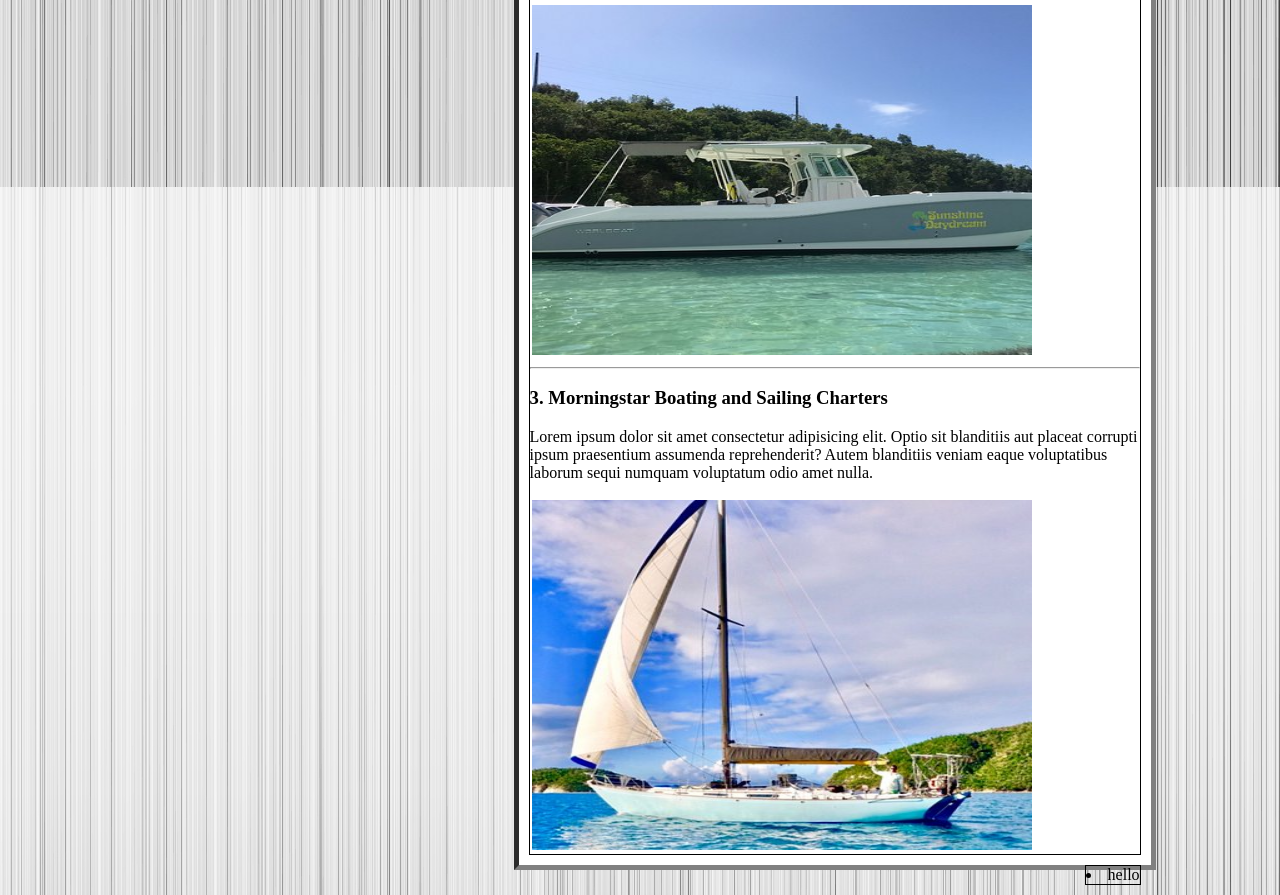
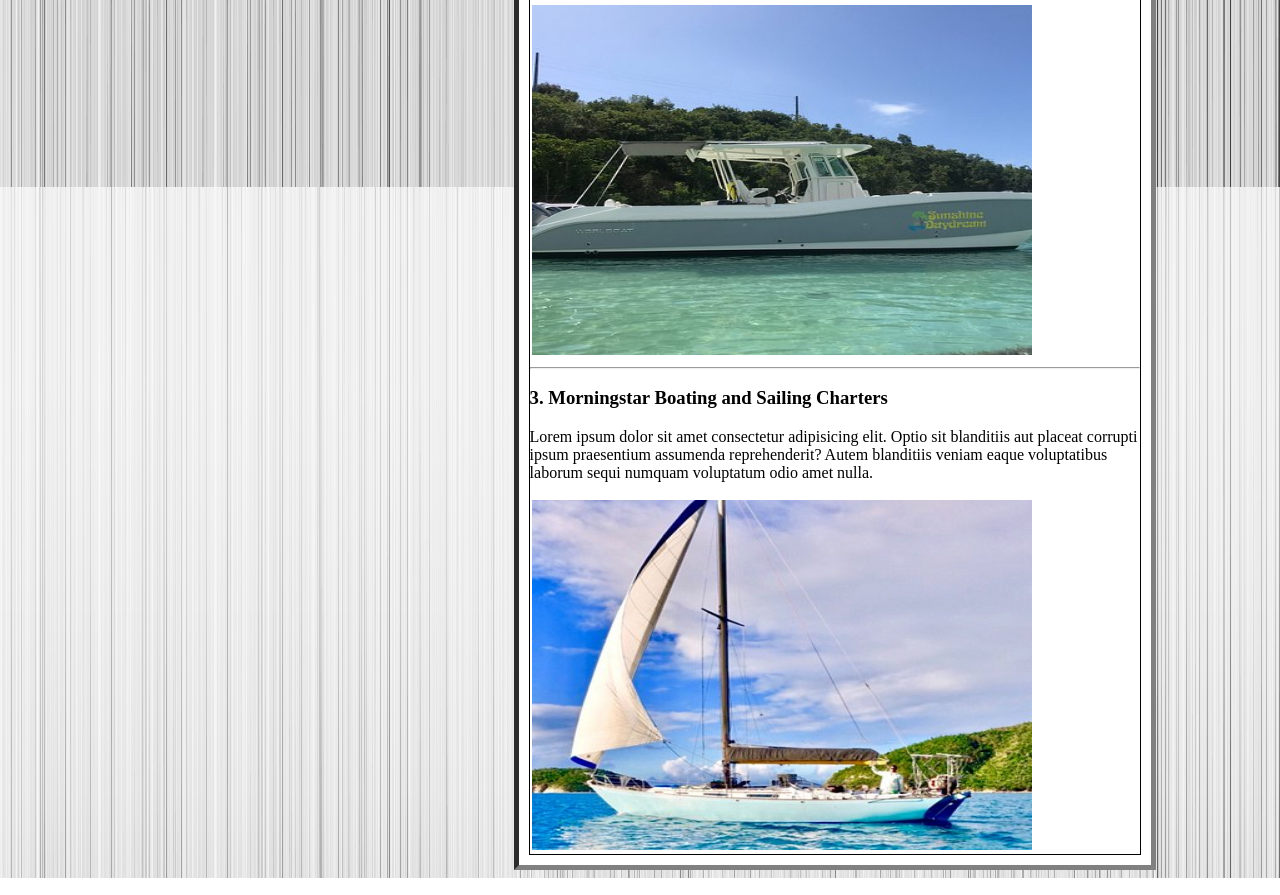
Before and after one commit to Nick-Stoner1150/St-John-Excursions, a plain HTML site: page index.html in a window 1280 px wide. Shown: the part 1013-1908 px from the top of the page. Drawn offline with Linux system fonts and the light colour scheme.

Commit message:
fixed typos

```diff
--- a/index.html
+++ b/index.html
@@ -34,11 +34,6 @@
                 reprehenderit? Autem blanditiis veniam eaque voluptatibus laborum sequi numquam voluptatum odio amet nulla.</p>
             <img class="pictures" src="./assets/captain-mike-at-the-helm.jpg">
         </div>
-        <div style="float: right;" class="article2">
-            <li>
-                hello
-            </li>
-        </div>
     </div>
 
 </body>
--- a/main.css
+++ b/main.css
@@ -46,8 +46,3 @@
     border: 1px solid black;
     margin: 0px 10px 10px 10px;
 }
-
-.article2 img{
-
-
-}
```
